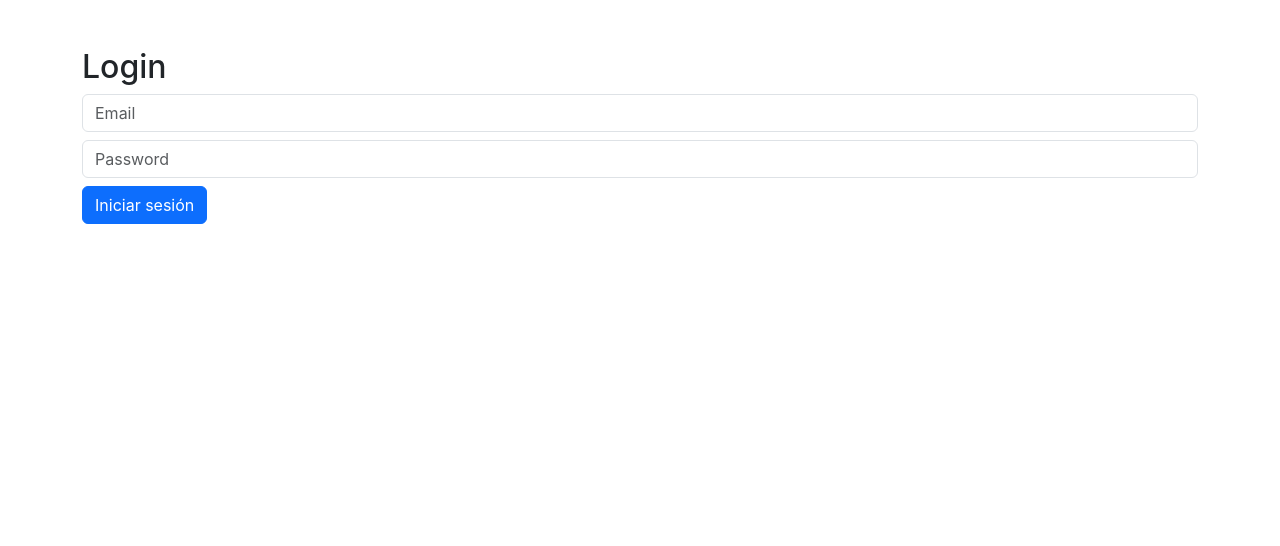
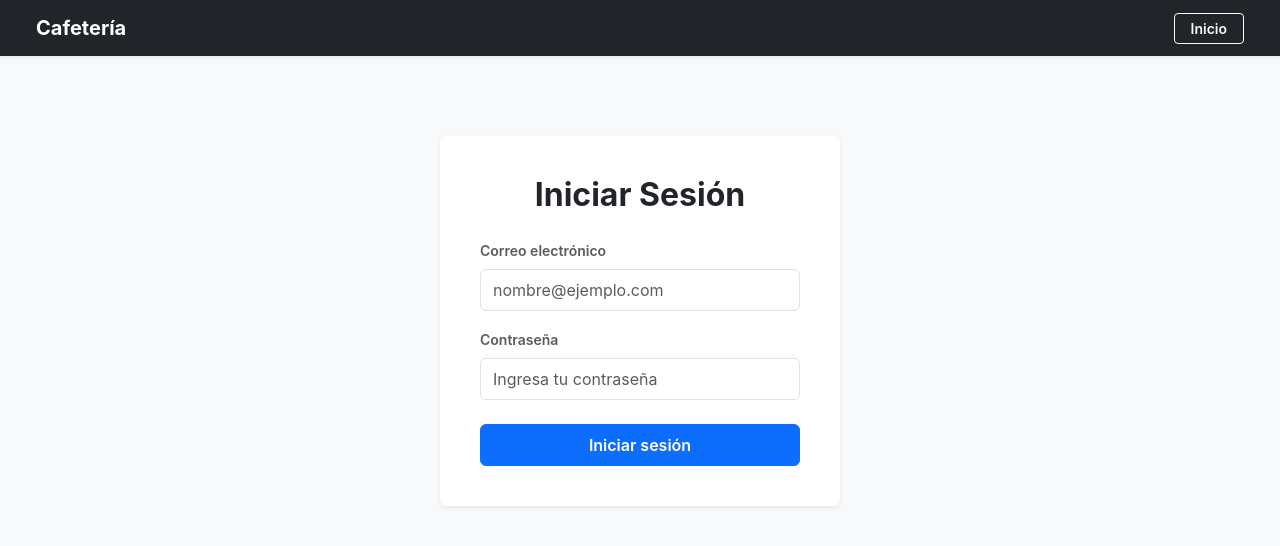
Before and after one commit to Jesi-1467/cafeteria-escolar, a React (Create React App) app in the folder frontend/: page /login in a window 1280 px wide. Shown: the top 546 px of the page. Built offline with nearby package versions, Linux system fonts and the light colour scheme; no server answers.

Commit message:
Corregir MenuCliente, login y configuración

```diff
--- a/frontend/src/paginas/login.js
+++ b/frontend/src/paginas/login.js
@@ -3,13 +3,18 @@ import { useNavigate } from "react-router-dom";
 import API from "../api/api";
 
 function Login() {
-
     const navigate = useNavigate();
 
     const [email, setEmail] = useState("");
     const [password, setPassword] = useState("");
 
     const login = async () => {
+        // VALIDACIÓN: Verifica si alguno de los campos está vacío o solo contiene espacios
+        if (!email.trim() || !password.trim()) {
+            alert("Por favor, completa todos los campos.");
+            return; // Detiene la función aquí para que no intente consultar la API
+        }
+
         try {
             const response = await API.get("usuarios/");
             const usuarios = response.data;
@@ -38,30 +43,64 @@ function Login() {
     };
 
     return (
-        <div className="container mt-5">
+        <div style={{ backgroundColor: "#f8f9fa", minHeight: "100vh" }}>
 
-            <h2>Login</h2>
+            {/* --- BARRA SUPERIOR (NAVBAR) --- */}
+            <nav className="navbar navbar-expand-lg navbar-dark bg-dark px-4 shadow-sm">
+                <div className="container-fluid">
+                    <span className="navbar-brand fw-bold text-white">
+                        Cafetería
+                    </span>
+                    <div className="d-flex">
+                        <button
+                            className="btn btn-outline-light btn-sm fw-semibold px-3"
+                            onClick={() => navigate("/")}
+                        >
+                            Inicio
+                        </button>
+                    </div>
+                </div>
+            </nav>
 
+            {/* --- CONTENEDOR DEL LOGIN --- */}
+            <div className="container d-flex justify-content-center align-items-center" style={{ marginTop: "10vh" }}>
+                <div className="card p-4 shadow-sm border-0" style={{ maxWidth: "400px", width: "100%" }}>
+                    <div className="card-body">
+
+                        <h2 className="card-title text-center mb-4 fw-bold text-dark">Iniciar Sesión</h2>
+
+                        {/* Campo de Email */}
+                        <div className="mb-3">
+                            <label className="form-label text-muted small fw-semibold">Correo electrónico</label>
                             <input
-                type="text"
-                placeholder="Email"
-                className="form-control mb-2"
+                                type="email"
+                                placeholder="nombre@ejemplo.com"
+                                className="form-control py-2"
                                 value={email}
                                 onChange={(e) => setEmail(e.target.value)}
                             />
+                        </div>
 
+                        {/* Campo de Contraseña */}
+                        <div className="mb-4">
+                            <label className="form-label text-muted small fw-semibold">Contraseña</label>
                             <input
                                 type="password"
-                placeholder="Password"
-                className="form-control mb-2"
+                                placeholder="Ingresa tu contraseña"
+                                className="form-control py-2"
                                 value={password}
                                 onChange={(e) => setPassword(e.target.value)}
                             />
+                        </div>
 
-            <button className="btn btn-primary" onClick={login}>
+                        {/* Botón Principal */}
+                        <button className="btn btn-primary w-100 py-2 fw-semibold" onClick={login}>
                             Iniciar sesión
                         </button>
 
+                    </div>
+                </div>
+            </div>
         </div>
     );
 }
```
Also changed, not shown: frontend/src/paginas/MenuCliente.js (+205 -60 lines), 2 other files (tests, documents, lock files or other folders). Lines whose indentation alone changed are shown as unchanged.
